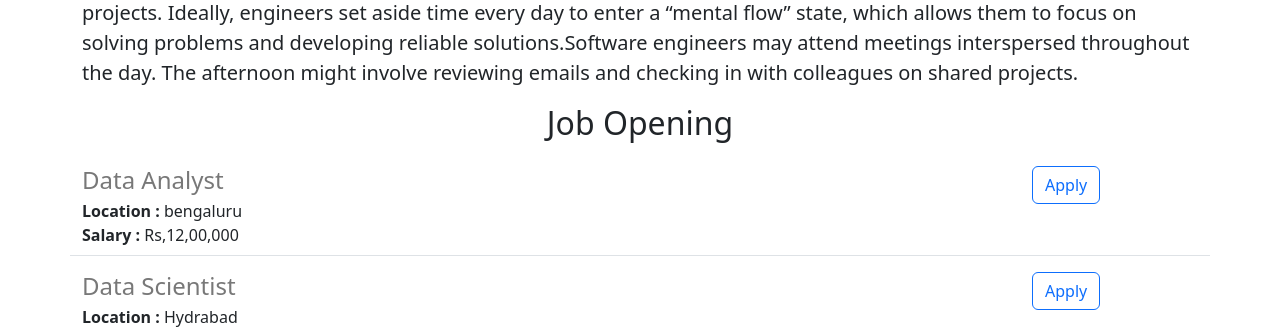
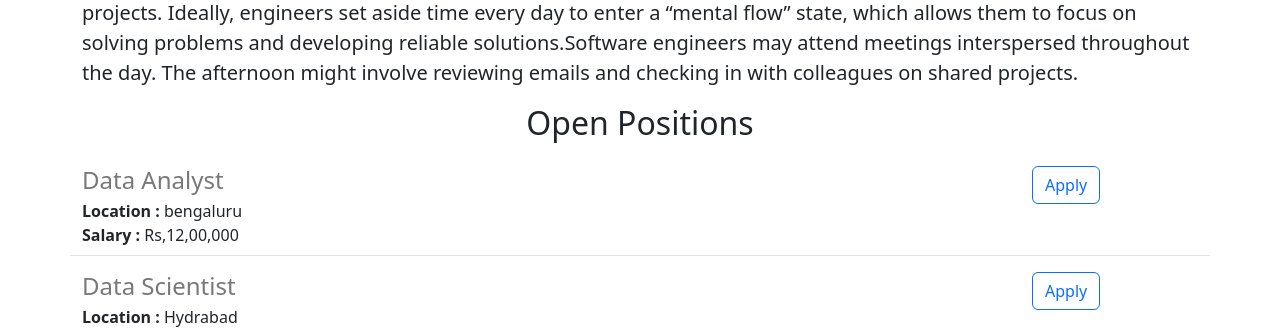
Before and after one commit to ramishwar642/Engineeringtech.com, a Flask app: page / in a window 1280 px wide. Shown: the part 832-1163 px from the top of the page. Run offline with Flask 3, Linux system fonts and the light colour scheme.

Commit message:
open positions

```diff
--- a/templates/home.html
+++ b/templates/home.html
@@ -25,7 +25,7 @@
     </h1>
      <p class="lead">A software engineer’s typical day begins either in the office or at home, if they work remotely. Each engineer is different. Their routine usually depends on their employer and personal work preferences. However, a typical day for a software engineer might look something like this:
 Software engineers start their day by working on their coding projects. Ideally, engineers set aside time every day to enter a “mental flow” state, which allows them to focus on solving problems and developing reliable solutions.Software engineers may attend meetings interspersed throughout the day. The afternoon might involve reviewing emails and checking in with colleagues on shared projects.</p>
-       <h2 class="text-center mt-2 mb-4">Job Opening </h2>
+       <h2 class="text-center mt-2 mb-4"> Open Positions  </h2>
         <p>
       {% for job in jobs %}
           {% include 'item.html' %}
```
